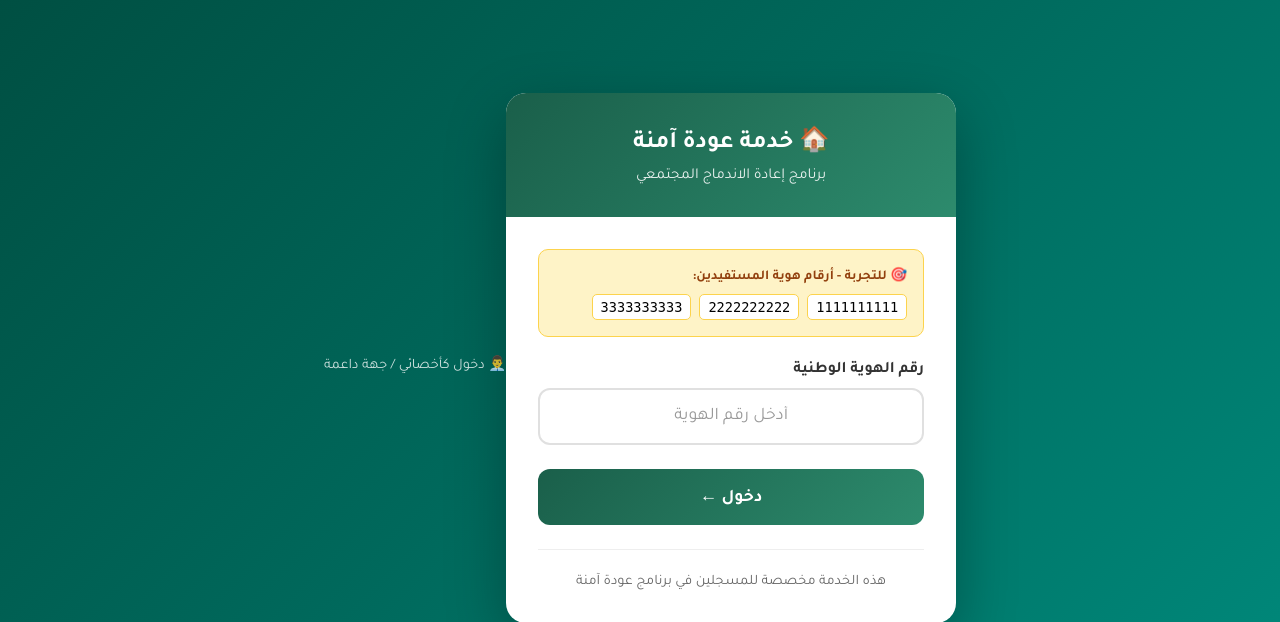
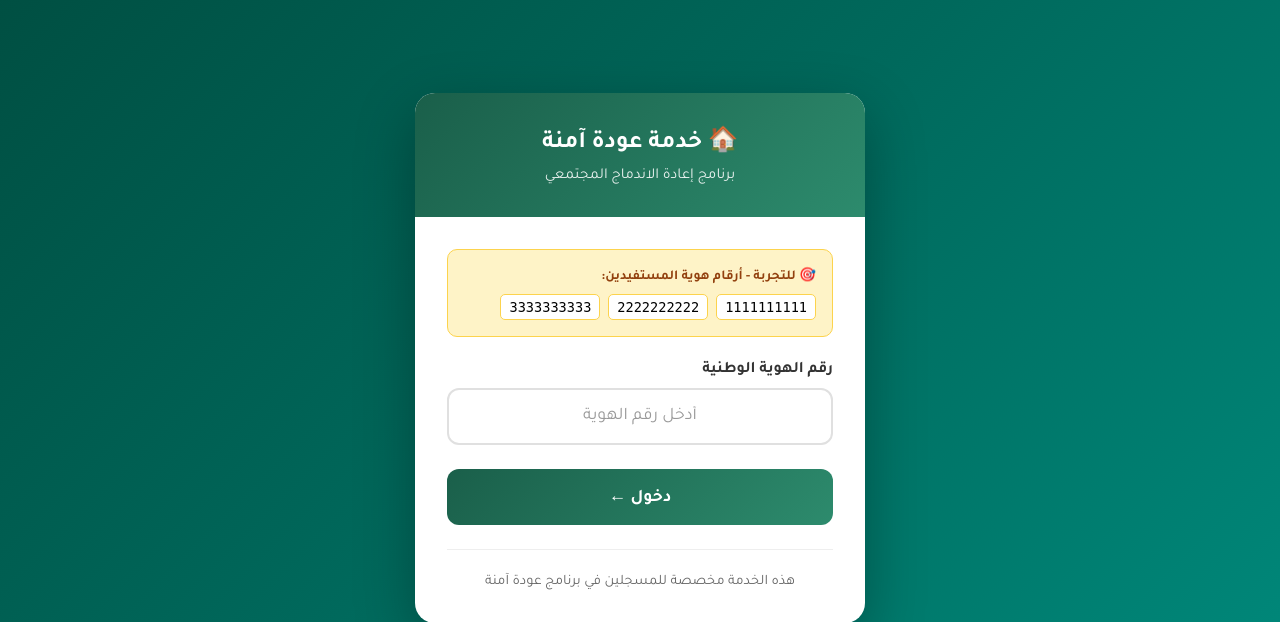
Before and after one commit to alya112233/safe-return, a Django app: page / in a window 1280 px wide. Shown: the part 85-707 px from the top of the page. Run offline with Django 4.2, Linux system fonts and the light colour scheme.

Commit message:
Remove caseworker link for cleaner UI

```diff
--- a/core/templates/core/absher_login.html
+++ b/core/templates/core/absher_login.html
@@ -343,9 +343,6 @@
             </div>
         </div>
 
-        <div class="switch-role">
-            <a href="{% url 'login_select' %}">👨‍💼 دخول كأخصائي / جهة داعمة</a>
-        </div>
     </main>
 </body>
 </html>
```
